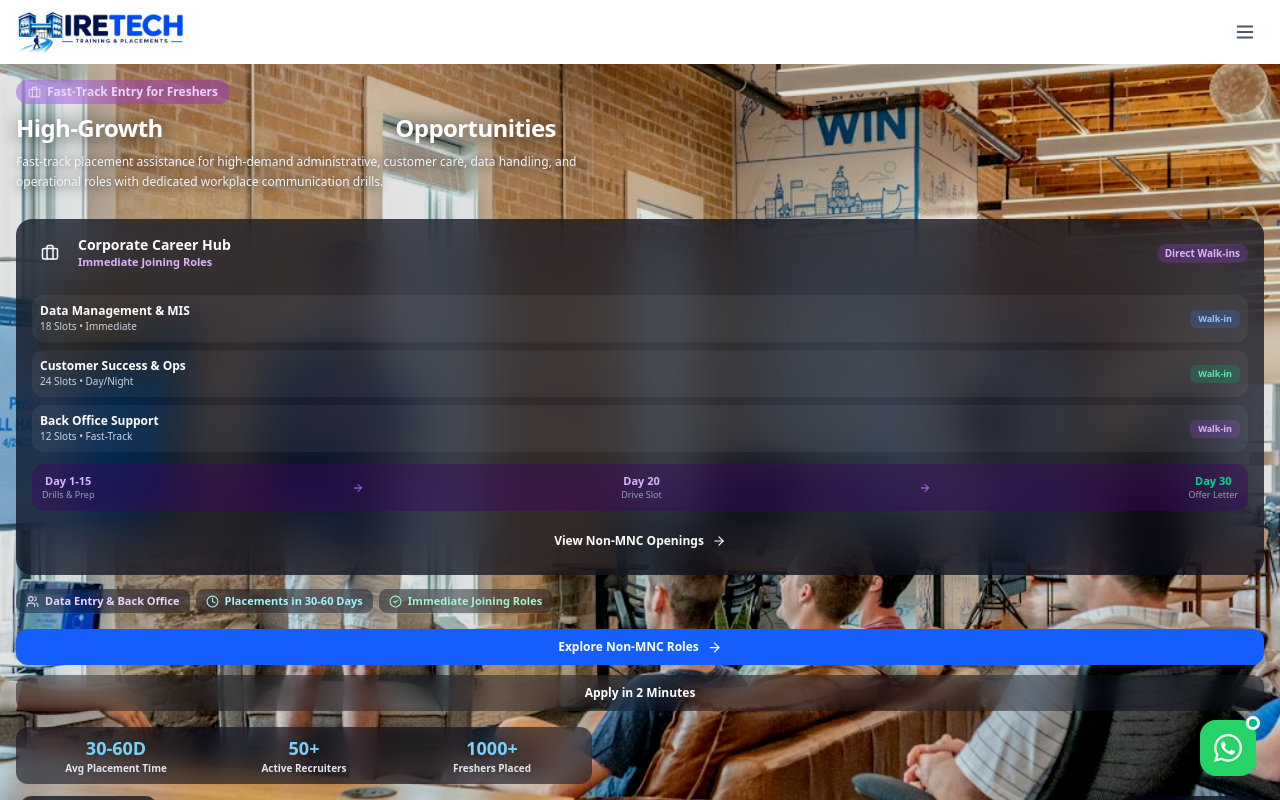
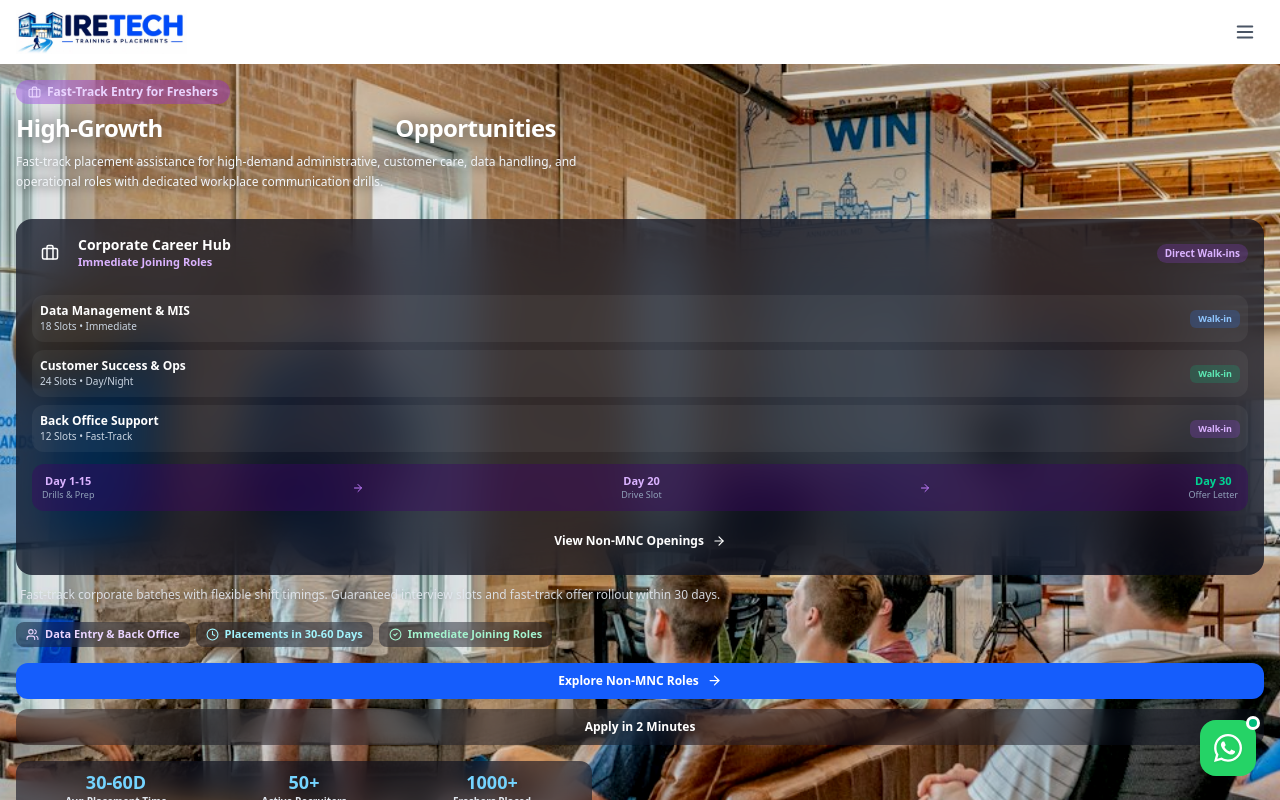
Before and after one commit to ashokdev8456/HireTech, a React (Vite) app: page / in a window 1280 px wide. Shown: the top 800 px of the page. Built offline with nearby package versions, Linux system fonts and the light colour scheme.

Commit message:
feat: add 1-2 lines descriptive note after interactive card

```diff
--- a/src/components/HeroSection.jsx
+++ b/src/components/HeroSection.jsx
@@ -33,6 +33,8 @@ const slides = [
     titleSuffix: 'with Top MNCs',
     description:
       'From in-depth IT & Non-IT training to ATS resume building, mock interviews, and guaranteed placement drives with top multinational tech giants.',
+    cardNote:
+      'Direct hiring drives active every week with 100+ partner tech companies. Includes 1-on-1 interview drills and salary negotiation guidance.',
     highlights: [
       { icon: Building2, label: 'MNC Placement Drives', color: 'bg-slate-950/40 text-blue-200 border-white/20' },
       { icon: GraduationCap, label: 'ATS Resumes & Mock Screens', color: 'bg-slate-950/40 text-indigo-200 border-white/20' },
@@ -59,6 +61,8 @@ const slides = [
     titleSuffix: 'Work Support',
     description:
       'Stuck on complex production bugs or unfamiliar frameworks? Our senior engineers assist you 1-on-1 in real-time across React, Java, Python, Node, and cloud pipelines.',
+    cardNote:
+      'Connect instantly with senior software architects for live 1-on-1 debugging sessions under a 100% confidential zero-data-retention guarantee.',
     highlights: [
       { icon: Code2, label: 'React, Node, Java & Python', color: 'bg-slate-950/40 text-emerald-200 border-white/20' },
       { icon: Zap, label: 'Live Screen Debugging', color: 'bg-slate-950/40 text-amber-200 border-white/20' },
@@ -85,6 +89,8 @@ const slides = [
     titleSuffix: 'Opportunities',
     description:
       'Fast-track placement assistance for high-demand administrative, customer care, data handling, and operational roles with dedicated workplace communication drills.',
+    cardNote:
+      'Fast-track corporate batches with flexible shift timings. Guaranteed interview slots and fast-track offer rollout within 30 days.',
     highlights: [
       { icon: Users, label: 'Data Entry & Back Office', color: 'bg-slate-950/40 text-purple-200 border-white/20' },
       { icon: Clock, label: 'Placements in 30-60 Days', color: 'bg-slate-950/40 text-cyan-200 border-white/20' },
@@ -111,6 +117,8 @@ const slides = [
     titleSuffix: '& Real Projects',
     description:
       'Learn React.js, Python, Java, Node.js, and SQL with hands-on capstone builds, scalable microservices architectures, and industry code reviews.',
+    cardNote:
+      'Build industry-grade portfolio capstones with real-world architectures, live GitHub PR code reviews, and recognized certifications.',
     highlights: [
       { icon: Code2, label: 'React, JavaScript & Frontend', color: 'bg-slate-950/40 text-sky-200 border-white/20' },
       { icon: Database, label: 'Python, Java & SQL Databases', color: 'bg-slate-950/40 text-orange-200 border-white/20' },
@@ -531,6 +539,11 @@ const HeroSection = () => {
                   {activeSlide.type === 'support' && <WorkSupportCard />}
                   {activeSlide.type === 'corporate' && <CorporateCareersCard />}
                   {activeSlide.type === 'tech' && <TechStackCard />}
+
+                  {/* 1-2 lines descriptive note right after the interactive card */}
+                  <p className="text-xs text-slate-200/90 font-medium leading-relaxed mt-2.5 mb-1 px-1 drop-shadow-sm">
+                    {activeSlide.cardNote}
+                  </p>
                 </div>
 
                 {/* Core Pillars / Highlights */}
@@ -597,6 +610,11 @@ const HeroSection = () => {
                   {activeSlide.type === 'corporate' && <CorporateCareersCard />}
                   {activeSlide.type === 'tech' && <TechStackCard />}
 
+                  {/* 1-2 lines descriptive note after the interactive card */}
+                  <p className="text-xs text-slate-300 font-medium leading-relaxed mt-2.5 px-1 drop-shadow-sm text-center">
+                    {activeSlide.cardNote}
+                  </p>
+
                   {/* Floating Badges */}
                   <div className="flex items-center justify-between mt-2.5 sm:mt-3 px-1 sm:px-2">
                     <div className="inline-flex items-center gap-1.5 py-1 px-2.5 sm:px-3 bg-slate-950/70 backdrop-blur-md rounded-full border border-white/20 shadow-md text-[10px] sm:text-[11px] font-semibold text-white cursor-default">
```
